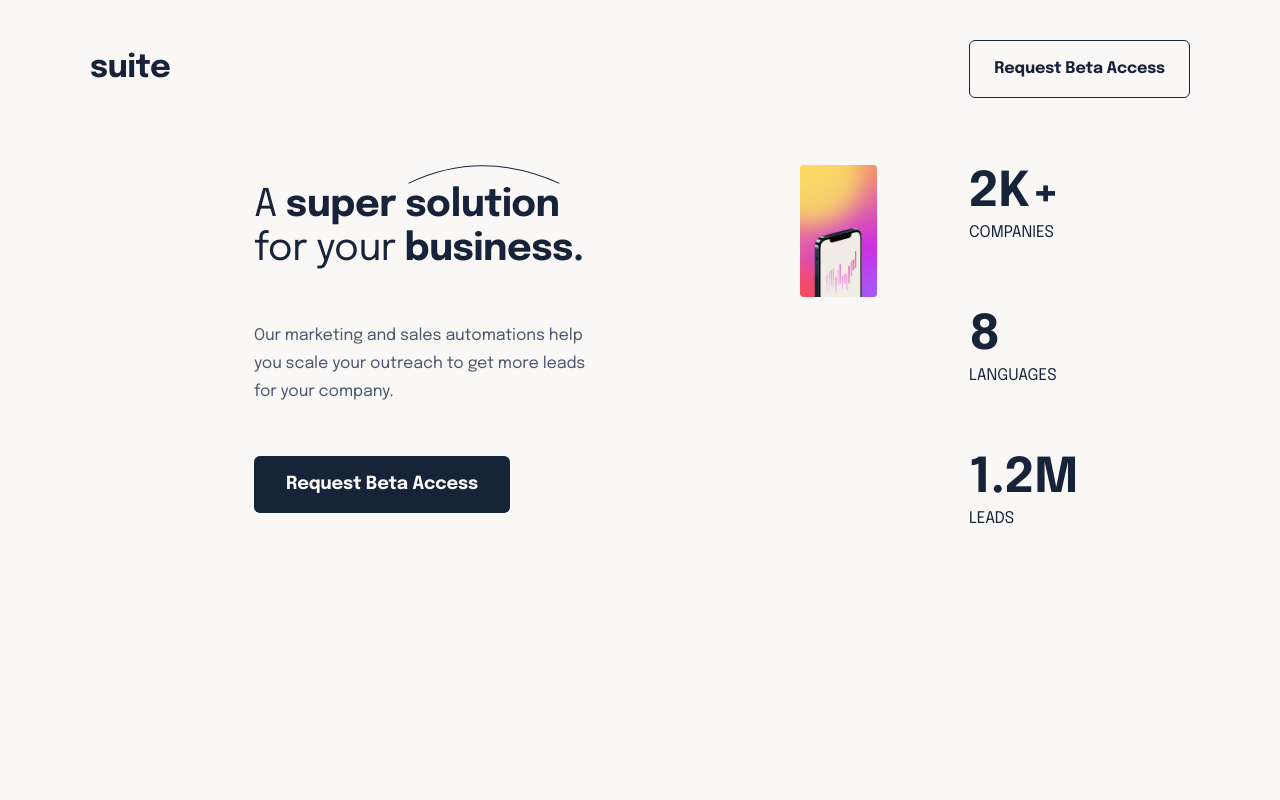
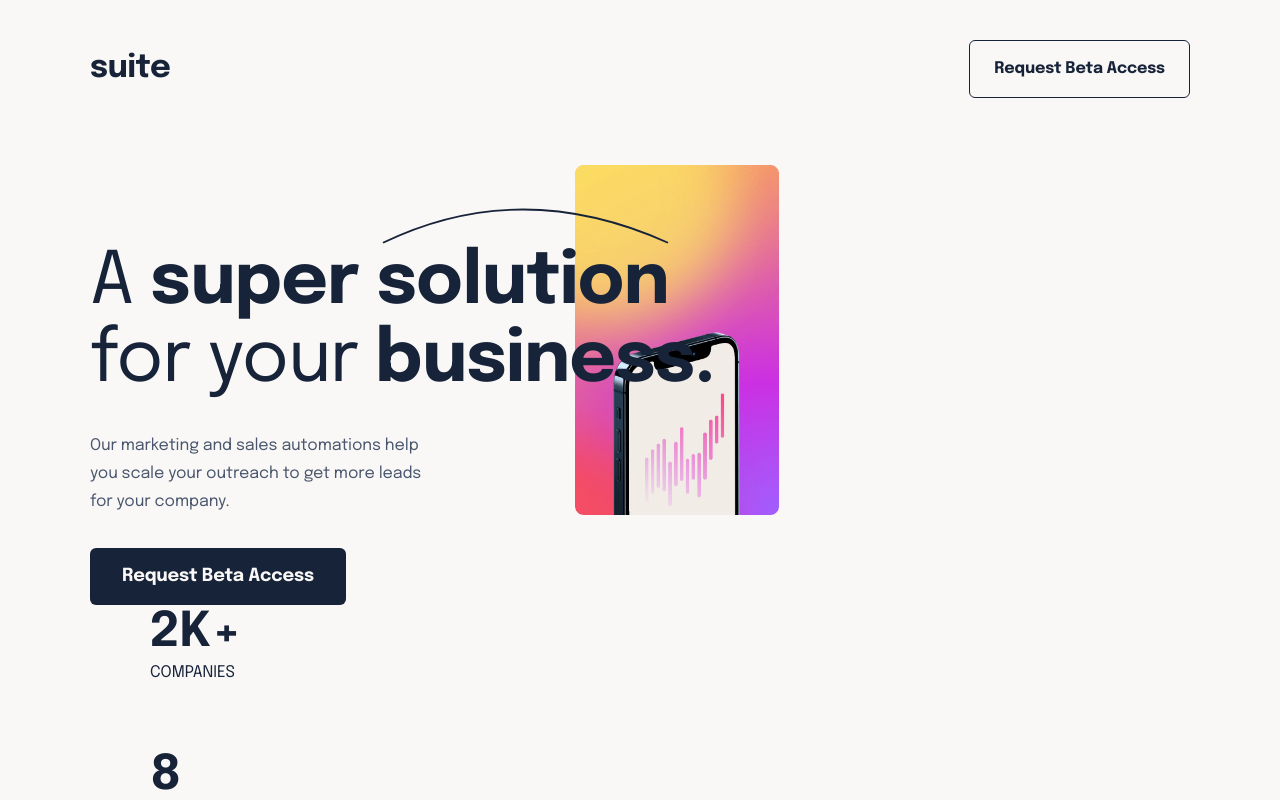
Before and after one commit to Huayao-Zheng/suite-landing-page, a React (Create React App) app: page / in a window 1280 px wide. Shown: the top 800 px of the page. Built offline with nearby package versions, Linux system fonts and the light colour scheme.

Commit message:
changed grid cols

```diff
--- a/src/components/HeroImage.jsx
+++ b/src/components/HeroImage.jsx
@@ -5,8 +5,14 @@ import { useMediaQuery } from '../useMediaQuery';
 import HeroImageForMobile from '../images/image-hero-landscape.png';
 import HeroImageForTabletAndUp from '../images/image-hero-portrait.png';
 
-export const HeroImage = () => {
+export const HeroImage = ({ className = '' }) => {
   const isTabletAndUp = useMediaQuery('(min-width: 768px)');
 
-  return <img src={isTabletAndUp ? HeroImageForTabletAndUp : HeroImageForMobile} className="mx-auto" alt="phone" />;
+  return (
+    <img
+      src={isTabletAndUp ? HeroImageForTabletAndUp : HeroImageForMobile}
+      className={`mx-auto md:grid-co ${className}`}
+      alt="phone"
+    />
+  );
 };
--- a/src/components/HeroIntro.jsx
+++ b/src/components/HeroIntro.jsx
@@ -2,19 +2,27 @@ import React from 'react';
 
 import { RequestButton } from './RequestButton';
 
-import curvedLine from '../images/pattern-curved-line-1.svg';
+import CurvedLine from '../images/pattern-curved-line-1.svg';
 
-export const HeroIntro = () => {
+export const HeroIntro = ({ className = '' }) => {
   return (
-    <div className="grid place-items-start gap-8 max-w-[375px] mx-auto">
-      <div className="text-[38px] leading-[44px] tracking-[-0.53px]">
+    <div className={`flex flex-col items-start gap-[32px] mx-auto md:mx-0 md:pt-[43px] ${className}`}>
+      <div
+        className="text-[38px] leading-[44px] tracking-[-0.53px]
+        md:text-[56px] md:leading-[64px] md:tracking-[-0.78px]
+        xl:text-[72px] xl:leading-[78px] xl:tracking-[-1px] z-10"
+      >
         <p className="inline-block">
-          <img src={curvedLine} alt="curved lined" className="w-[152px] h-[19px] ml-auto" />A{' '}
-          <strong>super solution</strong>
+          <img
+            src={CurvedLine}
+            alt="curved lined"
+            className="w-[152px] h-[19px] md:w-[231px] md:h-[29px] xl:w-[287px] xl:h-[36px] ml-auto"
+          />
+          A <strong>super solution</strong>
         </p>
 
-        <p>
-          for your <strong>business.</strong>
+        <p className="whitespace-nowrap">
+          for your<strong> business.</strong>
         </p>
       </div>
 
--- a/src/components/StatesList.jsx
+++ b/src/components/StatesList.jsx
@@ -7,9 +7,11 @@ const states = [
   { top: '1.2M', bottom: 'LEADS' },
 ];
 
-export const StatesList = () => {
+export const StatesList = ({ className = '' }) => {
   return (
-    <div className="flex flex-col gap-8 justify-between md:flex-row md:gap-[10px] md:px-[60px] lg:flex-col lg:gap-[63px]">
+    <div
+      className={`flex flex-col gap-8 justify-between md:flex-row md:gap-[10px] md:px-[60px] lg:flex-col lg:gap-[63px] ${className}`}
+    >
       {states.map(({ top, bottom }, idx) => (
         <State key={idx} top={top} bottom={bottom} />
       ))}
--- a/src/layout/Hero.jsx
+++ b/src/layout/Hero.jsx
@@ -9,13 +9,13 @@ export const Hero = () => {
     <section
       id="hero"
       className="myContainer grid- pt-[56px] md:pt-[80px] xl:pt-[67px]
-    grid gap-8
-    md:grid-cols-[1fr_77px_281px] md:grid-rows-[1fr_83px]"
+      grid gap-8
+      md:grid-cols-[408px_77px_204px] md:grid-rows-[1fr_83px] md:gap-0"
     >
       {/* layout the grid template and pass the grid-itme classes through below's components */}
-      <HeroIntro />
-      <HeroImage />
-      <StatesList />
+      <HeroIntro className="md:row-span-1 md:col-start-1 md:col-end-3" />
+      <HeroImage className="" />
+      <StatesList className="" />
     </section>
   );
 };
```
